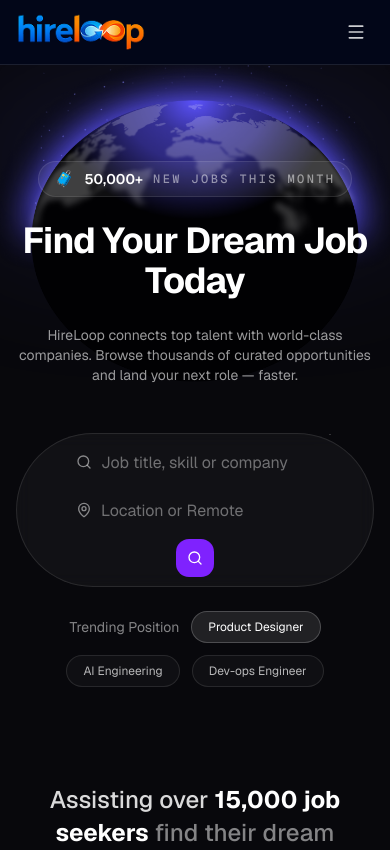
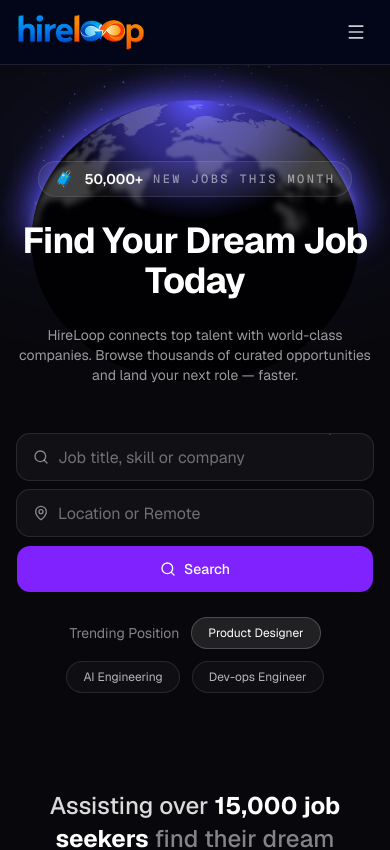
Before and after one commit to atikhasananik/hireloop, a Next.js app: page / in a window 390 px wide. Shown: the top 850 px of the page. Built offline with nearby package versions, Linux system fonts and the light colour scheme.

Commit message:
search section responsive layout fix on smaller device

```diff
--- a/app/page.tsx
+++ b/app/page.tsx
@@ -1,6 +1,6 @@
-import HeroSection from "@/components/home/HeroSection"
-import GlobeSection from "@/components/home/GlobeSection"
-import GlobeBackground from "@/components/home/GlobeBackground"
+import HeroSection from "@/components/home/hero-section/HeroSection"
+import GlobeSection from "@/components/home/globe-section/GlobeSection"
+import GlobeBackground from "@/components/home/globe-section/GlobeBackground"
 
 export default function Page() {
   return (
--- a/components/home/StatCard.tsx
+++ b/components/home/globe-section/StatCard.tsx
@@ -1,6 +1,6 @@
 import type { LucideIcon } from "lucide-react"
 import { BarChart3, Briefcase, Search, Star } from "lucide-react"
-import { Card, CardContent } from "../ui/card"
+import { Card, CardContent } from "../../ui/card"
 
 export type Stat = {
   icon: LucideIcon
--- a/components/home/HeroSearchForm.tsx
+++ b/components/home/hero-section/HeroSearchForm.tsx
@@ -2,9 +2,9 @@
 
 import { useRouter } from "next/navigation"
 import { MapPin, Search } from "lucide-react"
-import { Button } from "../ui/button"
-import { Input } from "../ui/input"
-import { Separator } from "../ui/separator"
+import { Button } from "../../ui/button"
+import { Input } from "../../ui/input"
+import { Separator } from "../../ui/separator"
 
 type HeroSearchFormProps = {
   keyword: string
@@ -25,13 +25,13 @@ const HeroSearchForm = ({
     <form
       onSubmit={(event) => {
         event.preventDefault()
-        const params = new URLSearchParams({ quary: keyword, location })
+        const params = new URLSearchParams({ q: keyword, location })
         router.push(`/jobs?${params.toString()}`)
       }}
-      className="mx-auto flex items-center justify-between w-full max-w-2xl flex-col gap-2 rounded-full border border-white/10 bg-white/[0.04] p-2 backdrop-blur-sm transition-colors focus-within:border-white/20 focus-within:bg-white/[0.07] sm:flex-row sm:items-center"
+      className="mx-auto flex w-full max-w-2xl flex-col gap-2 sm:flex-row sm:items-center sm:rounded-full sm:border sm:border-white/10 sm:bg-white/[0.04] sm:p-2 sm:backdrop-blur-sm sm:transition-colors sm:focus-within:border-white/20 sm:focus-within:bg-white/[0.07]"
     >
       {/* Keyword */}
-      <div className="relative h-10 sm:h-9  sm:flex-1">
+      <div className="relative flex h-12 items-center rounded-xl border border-white/10 bg-white/[0.04] transition-colors focus-within:border-white/25 sm:h-9 sm:flex-1 sm:rounded-none sm:border-0 sm:bg-transparent sm:focus-within:border-transparent">
         <Search className="pointer-events-none absolute top-1/2 left-4 size-4 -translate-y-1/2 text-white/50" />
         <Input
           type="text"
@@ -45,7 +45,7 @@ const HeroSearchForm = ({
       <Separator orientation="vertical" className="hidden h-6 bg-white/15! sm:block" />
 
       {/* Location */}
-      <div className="relative h-10 sm:h-9 sm:flex-1">
+      <div className="relative flex h-12 items-center rounded-xl border border-white/10 bg-white/[0.04] transition-colors focus-within:border-white/25 sm:h-9 sm:flex-1 sm:rounded-none sm:border-0 sm:bg-transparent sm:focus-within:border-transparent">
         <MapPin className="pointer-events-none absolute top-1/2 left-4 size-4 -translate-y-1/2 text-white/50" />
         <Input
           type="text"
@@ -60,9 +60,10 @@ const HeroSearchForm = ({
         type="submit"
         aria-label="Search jobs"
         size="icon-sm"
-        className="size-10! shrink-0 rounded-xl! bg-violet-600! text-white! hover:bg-violet-700! sm:size-9!"
+        className="h-12! w-full! shrink-0 justify-center gap-2 rounded-xl! bg-violet-600! text-white! hover:bg-violet-700! sm:h-9! sm:w-9!"
       >
         <Search />
+        <span className="sm:hidden">Search</span>
       </Button>
     </form>
   )
--- a/components/home/HeroSection.tsx
+++ b/components/home/hero-section/HeroSection.tsx
@@ -1,7 +1,7 @@
 "use client"
 
 import { useState } from "react"
-import { Badge } from "../ui/badge"
+import { Badge } from "../../ui/badge"
 import HeroSearchForm from "./HeroSearchForm"
 import { cn } from "@/lib/utils"
 
```
Also changed, not shown: components/home/globe-section/GlobeBackground.tsx (renamed from components/home/GlobeBackground.tsx), components/home/globe-section/GlobeSection.tsx (renamed from components/home/GlobeSection.tsx).
